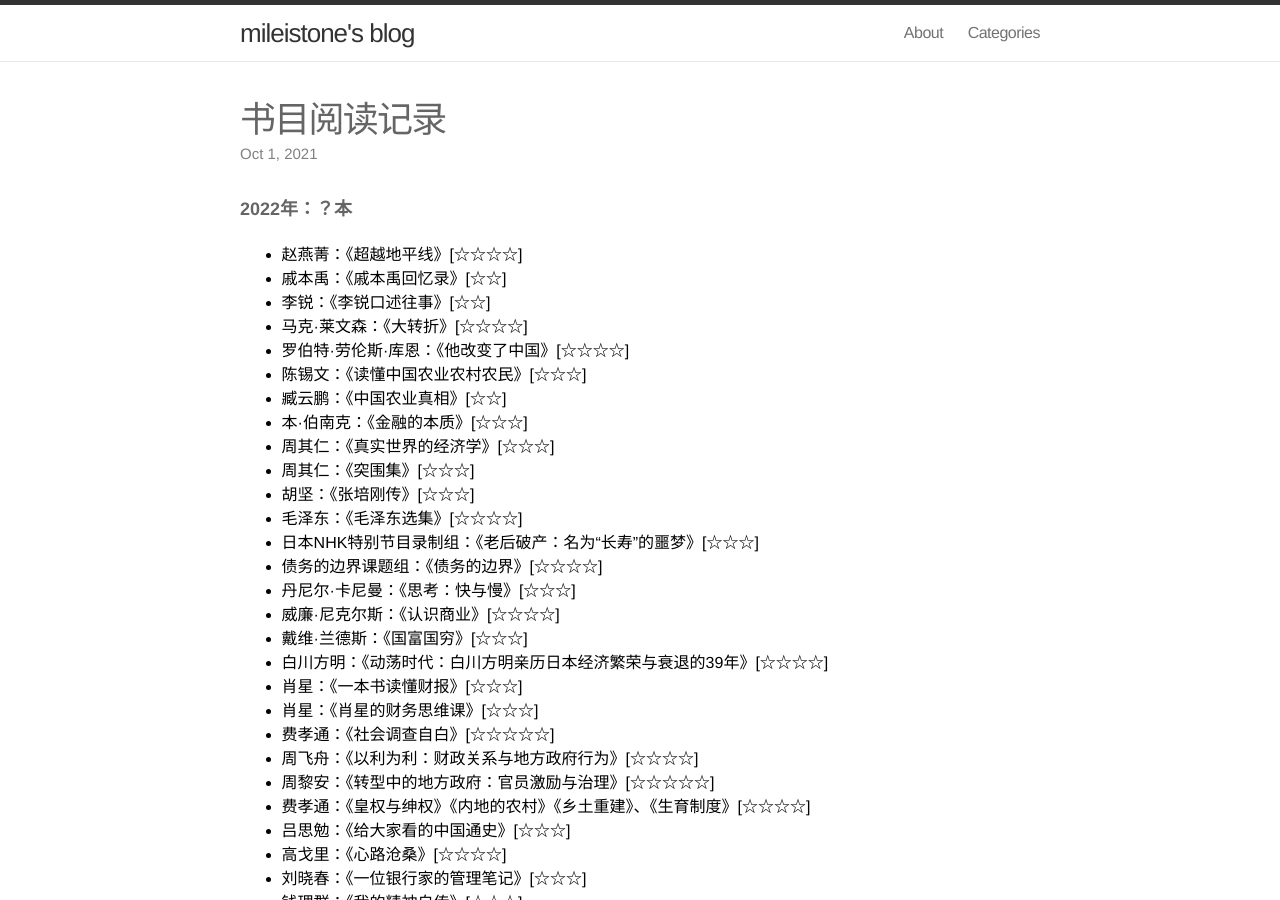
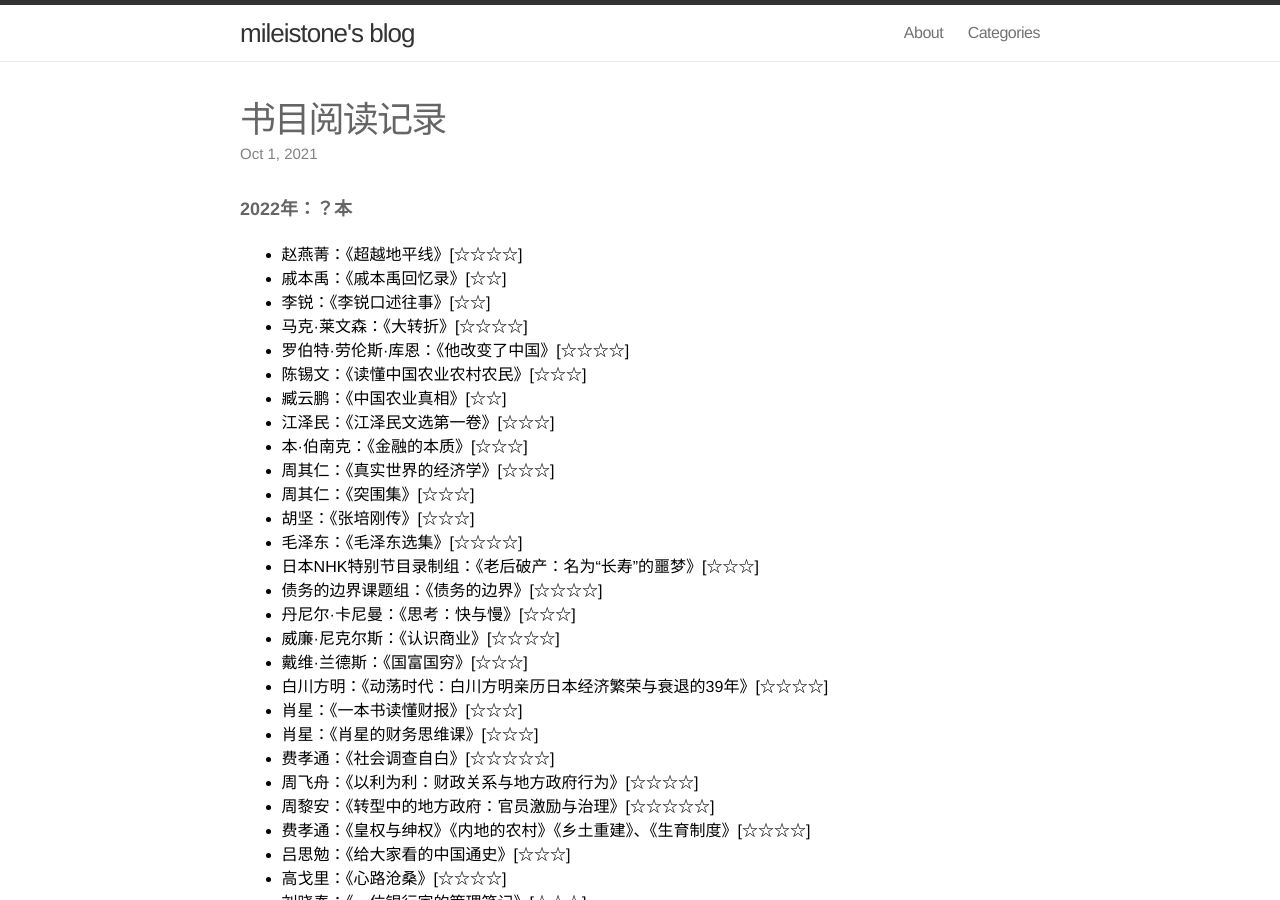
Before and after one commit to mileistone/mileistone.github.io, a Jekyll site: the page built from _posts/2021-10-01-books.md, in a window 1280 px wide and 900 px high. Built offline with Jekyll 4.4.1, drawn with Linux system fonts in a browser that asks for light colours.

Commit message:
Update 2021-10-01-books.md

```diff
--- a/_posts/2021-10-01-books.md
+++ b/_posts/2021-10-01-books.md
@@ -15,6 +15,7 @@ date: 2021-10-01 22:00:00
 - 罗伯特·劳伦斯·库恩：《他改变了中国》[☆☆☆☆]
 - 陈锡文：《读懂中国农业农村农民》[☆☆☆]
 - 臧云鹏：《中国农业真相》[☆☆]
+- 江泽民：《江泽民文选第一卷》[☆☆☆]
 - 本·伯南克：《金融的本质》[☆☆☆]
 - 周其仁：《真实世界的经济学》[☆☆☆]
 - 周其仁：《突围集》[☆☆☆]
```
